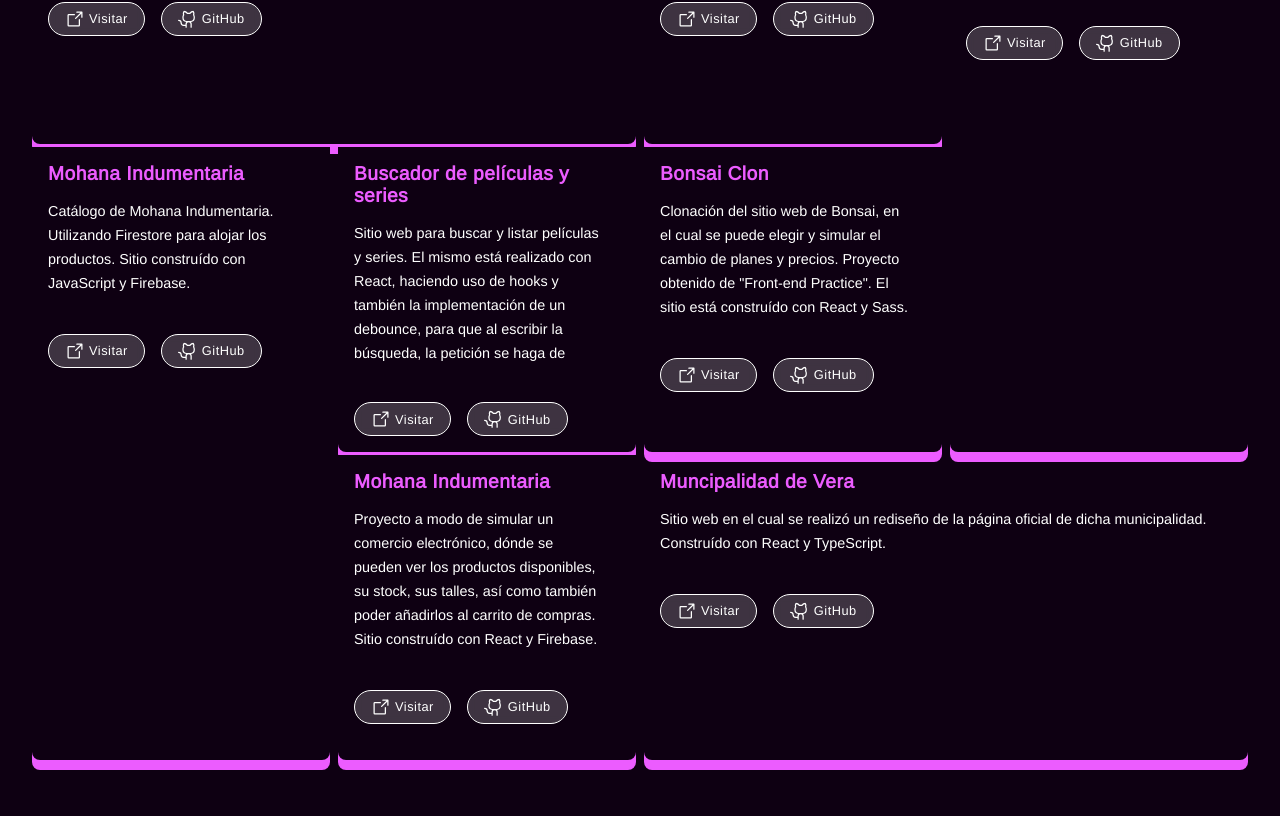
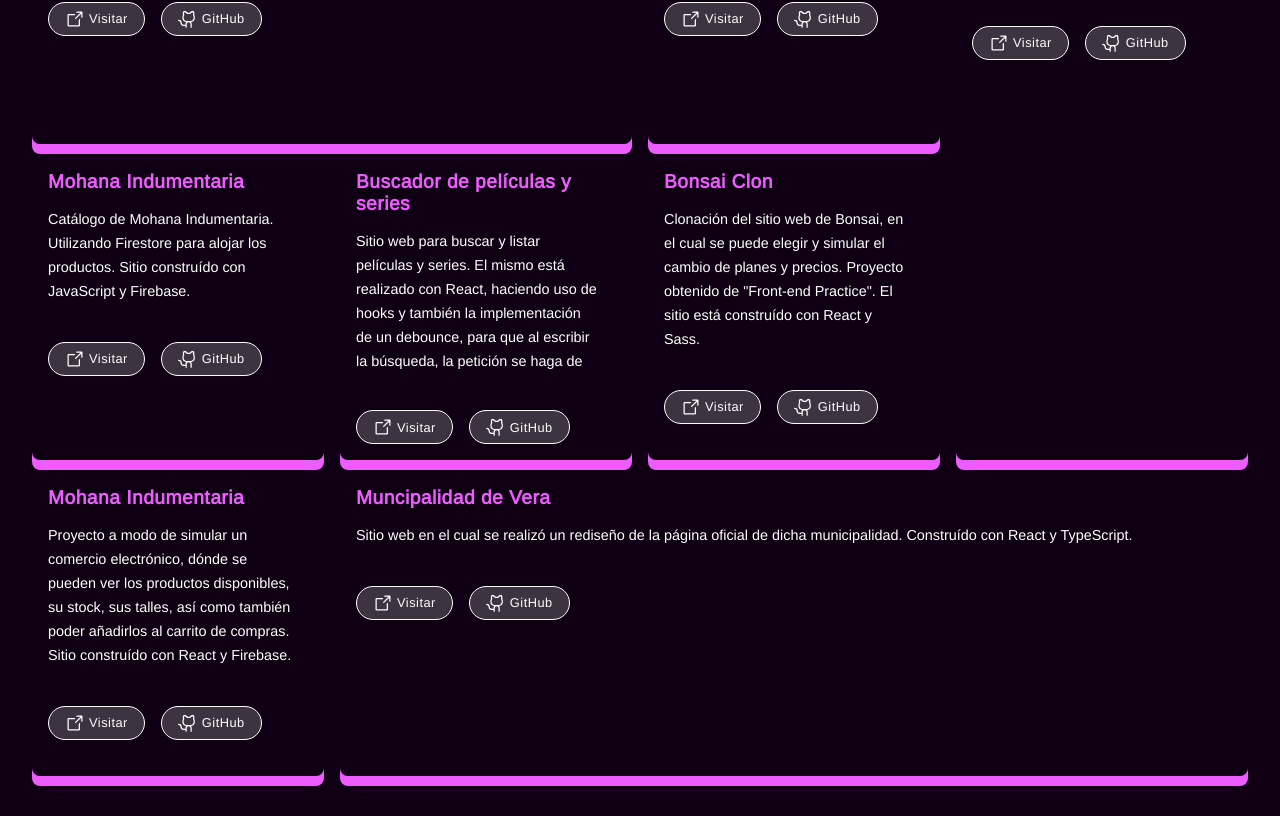
Before and after one commit to luchofseven/new-portfolio, a Next.js app: page / in a window 1280 px wide. Shown: the part 864-1680 px from the top of the page. Built offline with nearby package versions, Linux system fonts and the light colour scheme.

Commit message:
improved styles

```diff
--- a/src/styles/styles.css
+++ b/src/styles/styles.css
@@ -226,7 +226,7 @@ img {
   display: grid;
   grid-template-columns: repeat(4, 1fr);
   grid-template-rows: repeat(3, 300px);
-  gap: 0.5rem;
+  gap: 1rem;
   padding: 1rem;
 }
 
@@ -254,13 +254,13 @@ img {
 }
 
 .projects-card:nth-last-child(7) {
-  grid-column: 3 / 5;
+  grid-column: 2 / 5;
   grid-row: 3 / 4;
 }
 
 .projects-card:last-child {
   grid-column: 1 / 2;
-  grid-row: 2 / 4;
+  grid-row: 2 / 3;
 }
 
 .projects-card .projects-card-img {
@@ -281,7 +281,8 @@ img {
   position: absolute;
   width: 100%;
   height: 100%;
-  box-shadow: inset 0px 0px 50px 0px rgba(0, 0, 0, 0.6);
+  box-shadow: inset 0px 0px 50px 5px rgba(0, 0, 0, 0.9);
+  border-radius: .5rem;
 }
 
 .projects-card .projects-card-img a img {
@@ -289,7 +290,7 @@ img {
   height: 100%;
   object-fit: cover;
   object-position: center;
-  border-radius: 0.5rem;
+  border-radius: .5rem;
   z-index: 5;
 }
 
--- a/src/styles/styles.scss
+++ b/src/styles/styles.scss
@@ -262,7 +262,7 @@ img {
   display: grid;
   grid-template-columns: repeat(4, 1fr);
   grid-template-rows: repeat(3, 300px);
-  gap: 0.5rem;
+  gap: 1rem;
   padding: 1rem;
 }
 
@@ -289,13 +289,13 @@ img {
   }
 
   &:nth-last-child(7) {
-    grid-column: 3 / 5;
+    grid-column: 2 / 5;
     grid-row: 3 / 4;
   }
 
   &:last-child {
     grid-column: 1 / 2;
-    grid-row: 2 / 4;
+    grid-row: 2 / 3;
   }
 
   .projects-card-img {
@@ -314,8 +314,9 @@ img {
         position: absolute;
         width: 100%;
         height: 100%;
-        box-shadow: inset 0px 0px 50px 0px
-          rgba($color: $black-color, $alpha: 0.6);
+        box-shadow: inset 0px 0px 50px 5px
+          rgba($color: $black-color, $alpha: 0.9);
+          border-radius: .5rem;
       }
 
       img {
@@ -323,7 +324,7 @@ img {
         height: 100%;
         object-fit: cover;
         object-position: center;
-        border-radius: 0.5rem;
+        border-radius: .5rem;
         z-index: 5;
       }
     }
```
Also changed, not shown: src/styles/styles.min.css.
